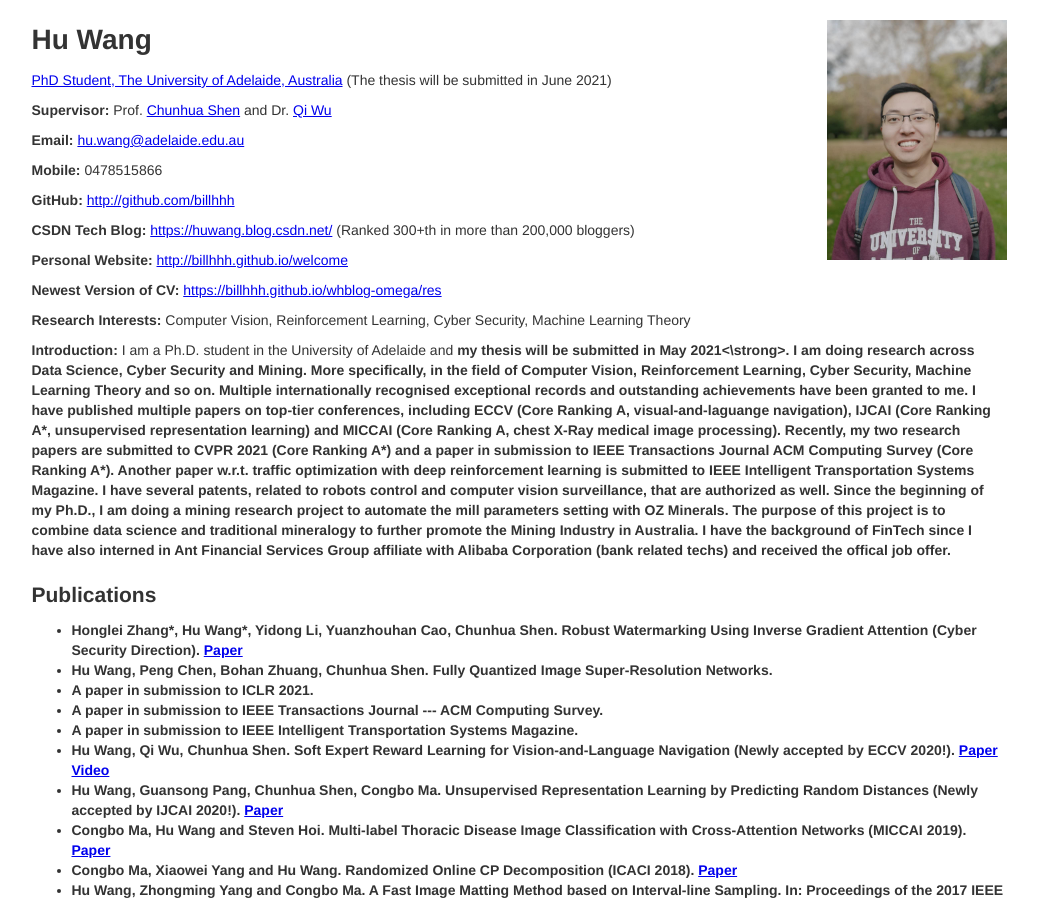
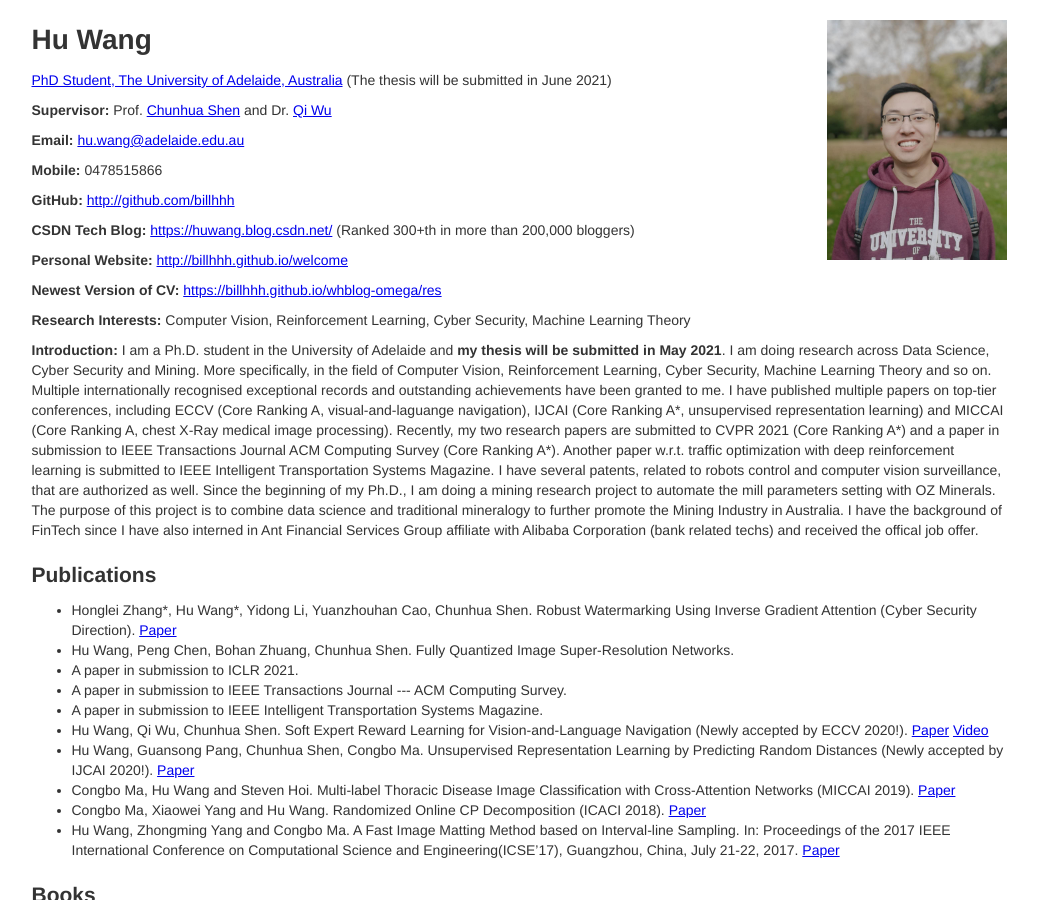
Before and after one commit to billhhh/whblog-omega, a Jekyll site: the page res/index.html, which Jekyll copies as it is, in a window 1280 px wide and 900 px high. Shown: the whole window, without its empty margins (121-1159 px from the left). Built offline with Jekyll 4.4.1, drawn with Linux system fonts in a browser that asks for light colours.

Commit message:
Update index.html

```diff
--- a/res/index.html
+++ b/res/index.html
@@ -47,7 +47,7 @@
       </p>
       <p>
         <strong>Introduction:</strong>
-        I am a Ph.D. student in the University of Adelaide and <strong>my thesis will be submitted in May 2021<\strong>.
+        I am a Ph.D. student in the University of Adelaide and <strong>my thesis will be submitted in May 2021</strong>.
 	I am doing research across Data Science, Cyber Security and Mining. More specifically, in the field of Computer Vision, Reinforcement Learning, Cyber Security, Machine Learning Theory and so on.
 	Multiple internationally recognised exceptional records and outstanding achievements have been granted to me.
 	I have published multiple papers on top-tier conferences, including ECCV (Core Ranking A, visual-and-laguange navigation), IJCAI (Core Ranking A*, unsupervised representation learning) and MICCAI (Core Ranking A, chest X-Ray medical image processing).
```
